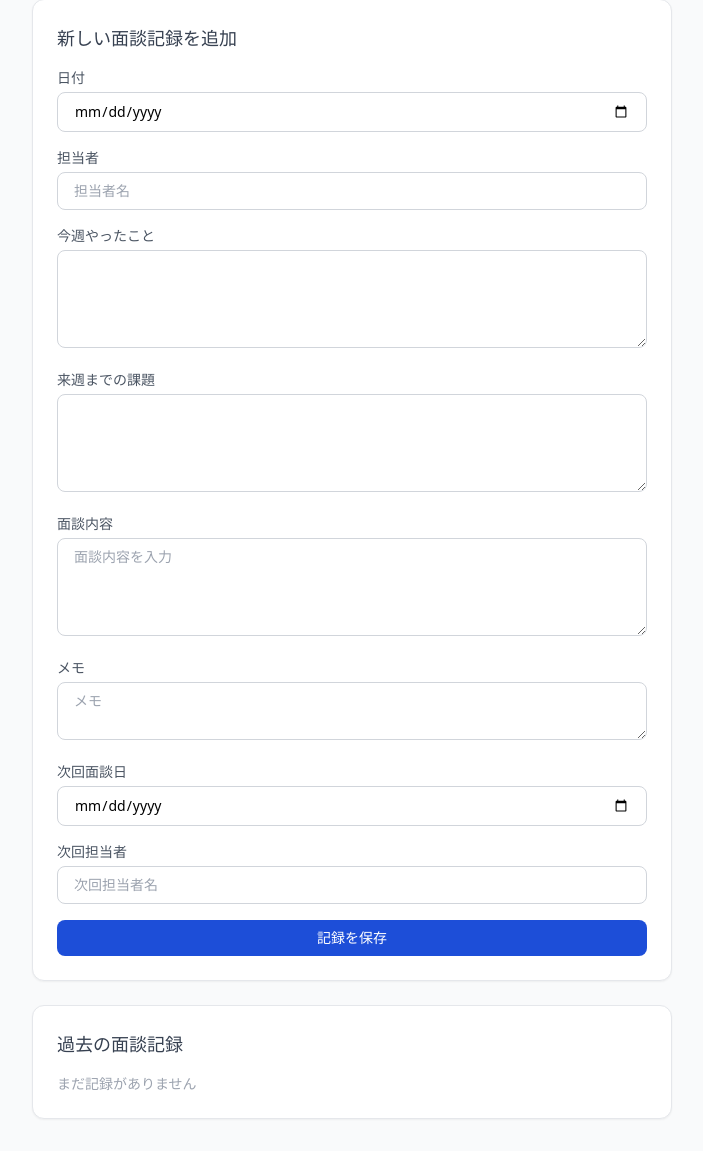
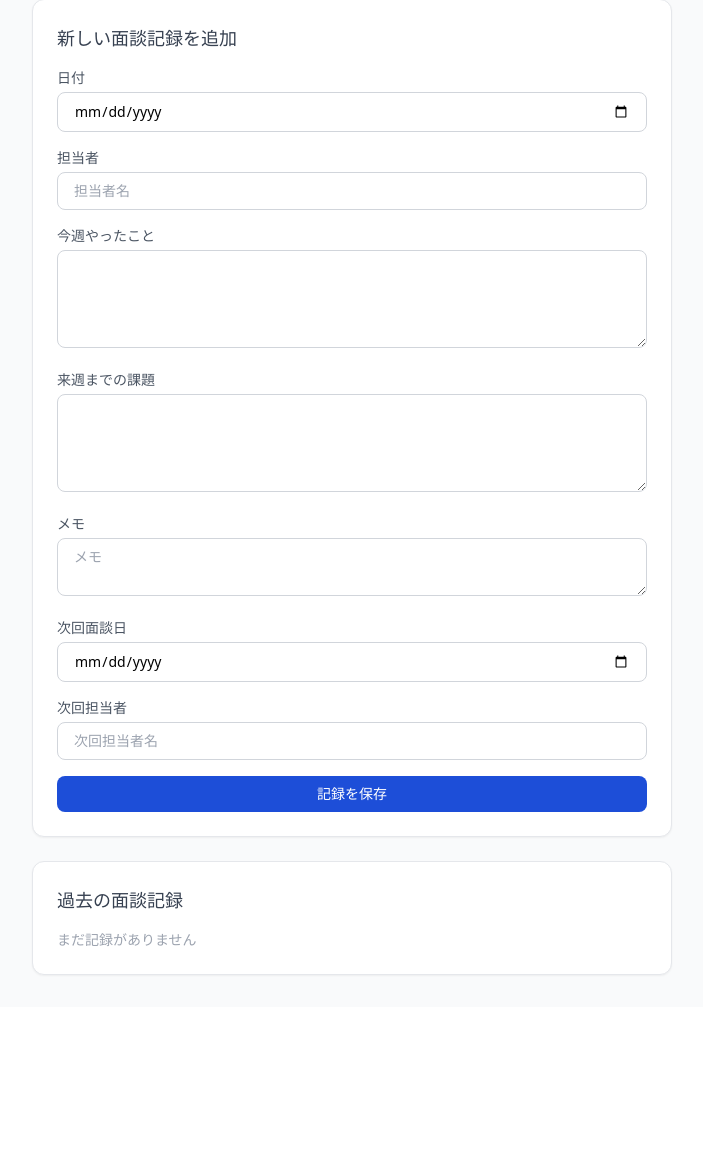
Before and after one commit to Atomic-Bombs/perttime-system, a Flask app: template templates/detail.html in a window 1280 px wide. Shown: the part 189-1340 px from the top of the page, without its empty margins (288-991 px from the left). After the commit the page ends 1165 px from the top, so only its background shows below. Run offline with Flask 3, Linux system fonts and the light colour scheme; the template is opened without the code that fills it, so the values that code supplies are empty; some libraries are stand-ins or nearby versions.

Commit message:
変更内容のメモ

```diff
--- a/app.py
+++ b/app.py
@@ -19,7 +19,6 @@ class Record(db.Model):
     instructor = db.Column(db.String(100))
     deliverables = db.Column(db.Text)        # 追加
     assignment = db.Column(db.Text)          # 追加
-    content = db.Column(db.Text, nullable=False)
     memo = db.Column(db.Text)
     next_meeting_date = db.Column(db.String(20))
     next_instructor = db.Column(db.String(100))
@@ -54,7 +53,6 @@ def add_record(student_id):
         instructor=request.form['instructor'],
         deliverables=request.form['deliverables'],
         assignment=request.form['assignment'],
-        content=request.form['content'],
         memo=request.form['memo'],
         next_meeting_date=request.form['next_meeting_date'],
         next_instructor=request.form['next_instructor'],
@@ -73,7 +71,6 @@ def edit_record(record_id):
         record.instructor = request.form['instructor']
         record.deliverables = request.form['deliverables']
         record.assignment = request.form['assignment']
-        record.content = request.form['content']
         record.memo = request.form['memo']
         record.next_meeting_date = request.form['next_meeting_date']
         record.next_instructor = request.form['next_instructor']
--- a/templates/detail.html
+++ b/templates/detail.html
@@ -37,12 +37,6 @@
                         <label class="block text-sm text-gray-600 mb-1">来週までの課題</label>
                         <textarea name="assignment" rows="4" required
                             class="w-full border border-gray-300 rounded-lg px-4 py-2 text-sm focus:outline-none focus:ring-2 focus:ring-blue-500"></textarea>
-                </div>
-
-                <div>
-                    <label class="block text-sm text-gray-600 mb-1">面談内容</label>
-                    <textarea name="content" rows="4" required placeholder="面談内容を入力"
-                        class="w-full border border-gray-300 rounded-lg px-4 py-2 text-sm focus:outline-none focus:ring-2 focus:ring-blue-500"></textarea>
                 </div>
                 <div>
                     <label class="block text-sm text-gray-600 mb-1">メモ</label>
```
